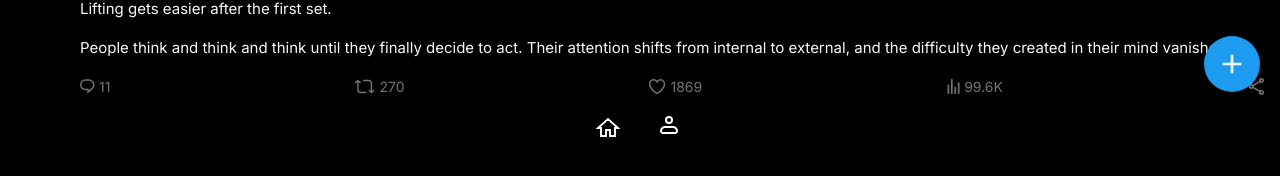
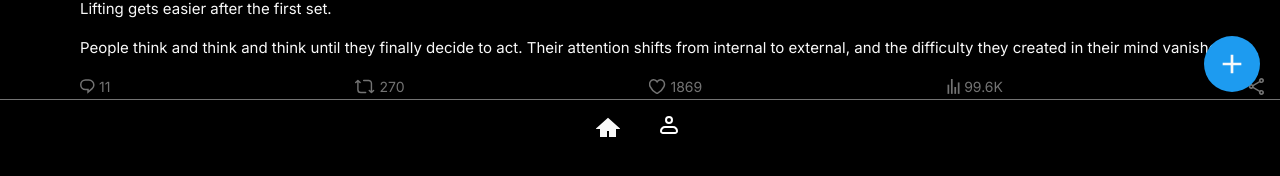
Before and after one commit to 100x-Engineers/layouts-assignment-aryansoni811, a website: page src/homefeed.html in a window 1280 px wide. Shown: the part 644-820 px from the top of the page. Drawn offline with Linux system fonts and the light colour scheme.

Commit message:
bit of border

```diff
--- a/src/homefeed.html
+++ b/src/homefeed.html
@@ -616,11 +616,11 @@
       </a>
     </div>
     <div
-      class="fixed bottom-0 flex w-full items-center justify-center gap-10 bg-black px-6 py-4"
+      class="fixed bottom-0 flex w-full items-center justify-center gap-10 border-t border-neutral-500 bg-black px-6 py-4"
     >
       <button>
         <svg
-          class="stroke-neutral-50 stroke-2 active:fill-neutral-50"
+          class="fill-neutral-50 stroke-neutral-50 stroke-2 active:fill-none"
           xmlns="http://www.w3.org/2000/svg"
           width="24"
           height="24"
```
Also changed, not shown: dist/output.css.
